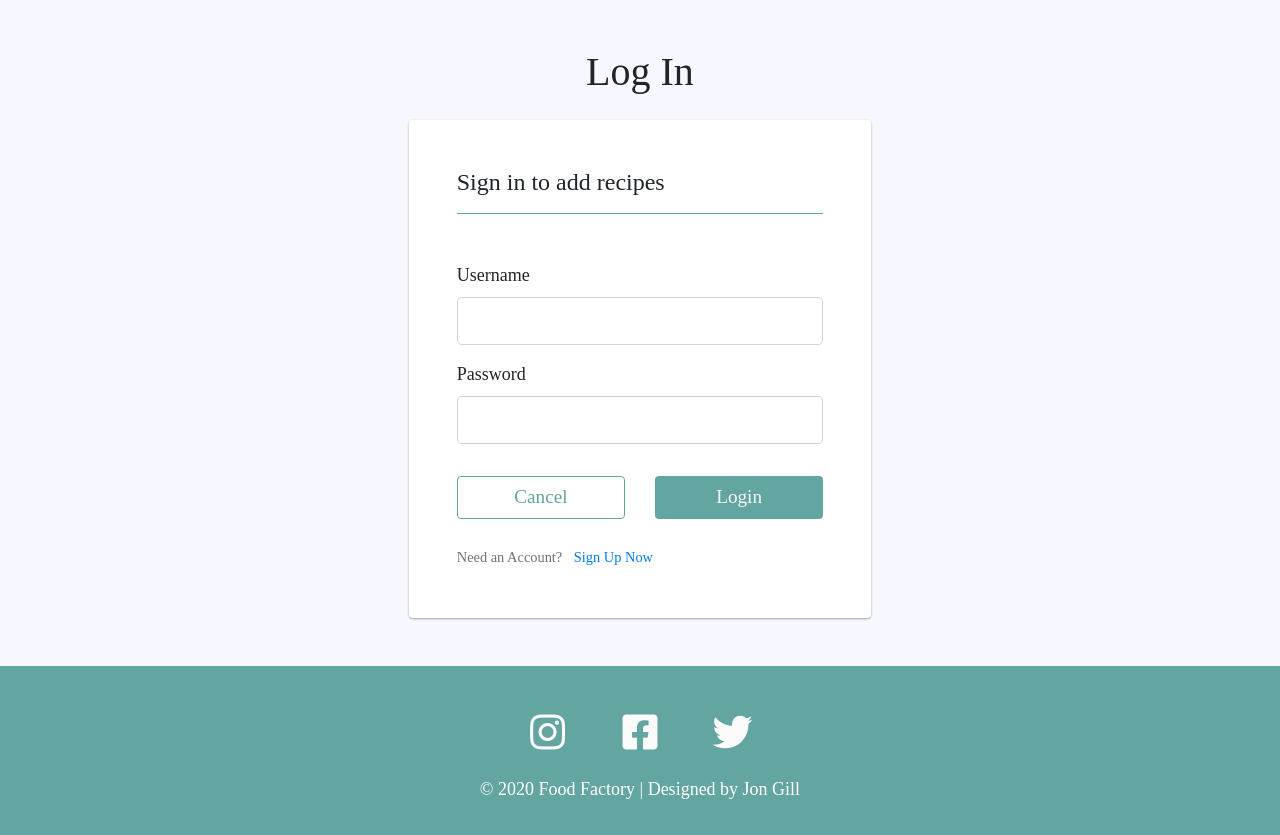
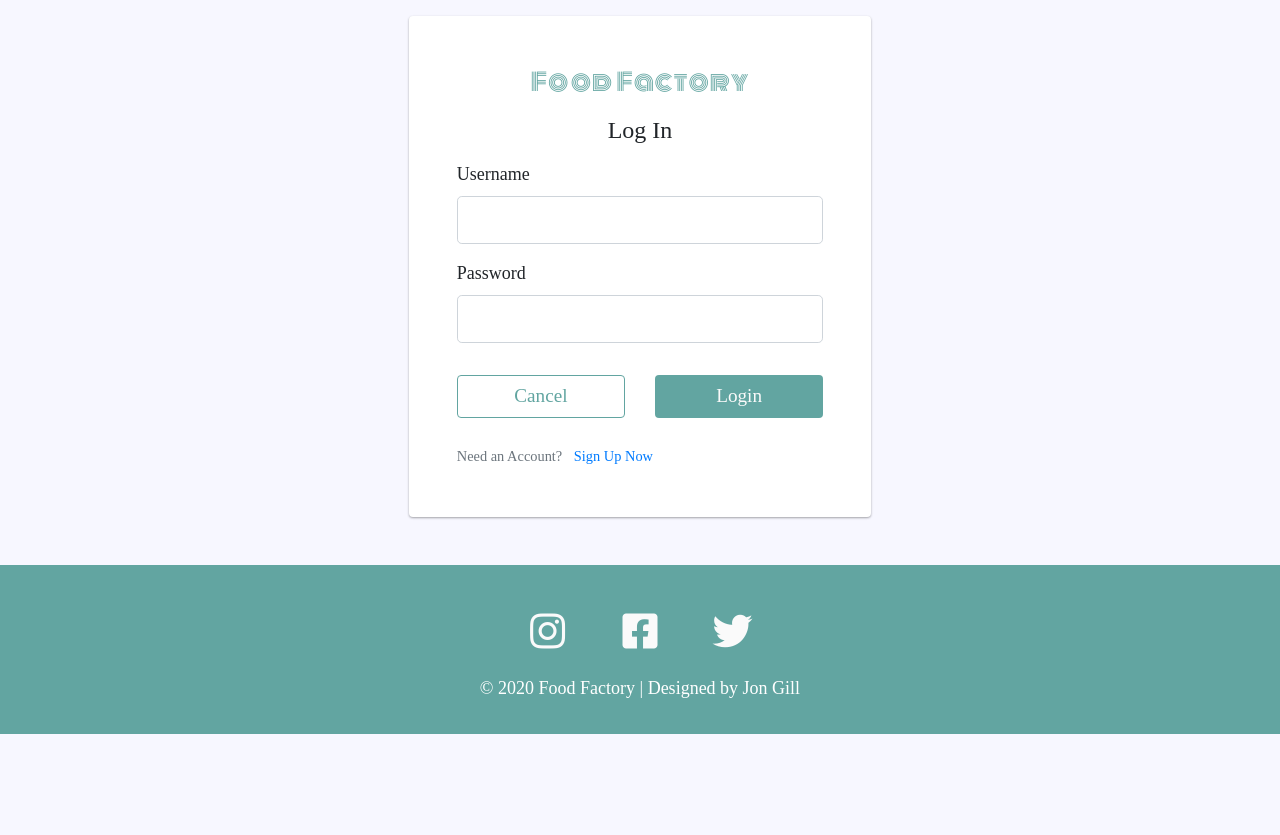
Before and after one commit to jpg6453/food-factory, a Flask app: page /login in a window 1280 px wide. Shown: the part 96-931 px from the top of the page. After the commit the page ends 830 px from the top, so only its background shows below. Run offline with Flask 2, Linux system fonts and the light colour scheme; some libraries are stand-ins or nearby versions; some web fonts are replaced.

Commit message:
add login to login form and remove h1

```diff
--- a/templates/login.html
+++ b/templates/login.html
@@ -2,10 +2,9 @@
 
 <!-- Section: Log in -->
 <section>
-  <div id="login-wrapper" class="container mt-5">
+  <div id="login-wrapper" class="container mt-3">
     <div class="row justify-content-center">
       <div class="col-lg-6 p-0">
-        <h1 class="d-flex justify-content-center mb-4">Log In</h1>
         {% with messages= get_flashed_messages(with_categories=true) %} {% if
         messages %} {% for category, message in messages %}
         <div class="alert alert-{{ category}} text-center">{{ message }}</div>
@@ -14,8 +13,8 @@
     </div>
     <div class="row justify-content-center">
       <div class="col col-md-7 col-lg-5 card form-card p-5 mb-5">
-        <h4 class="stay-black mb-3">Sign in to add recipes</h4>
-        <div class="section-seperator mb-5"></div>
+        <div class="logo form-logo">Food Factory</div>
+        <h4 class="mb-3 text-center">Log In</h4>
         <form method="POST" action="{{ url_for('login') }}">
           {{ form.hidden_tag() }}
           <fieldset class="form-group d-block">
```
